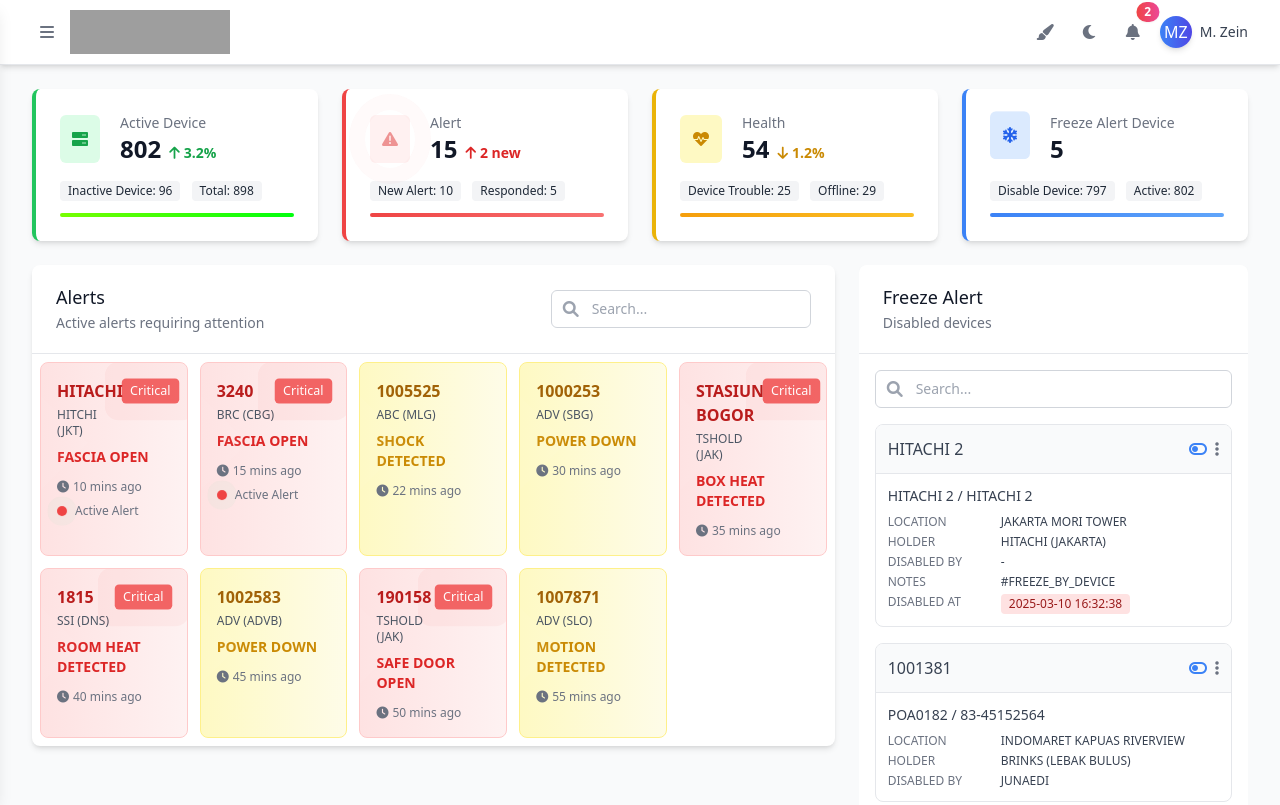
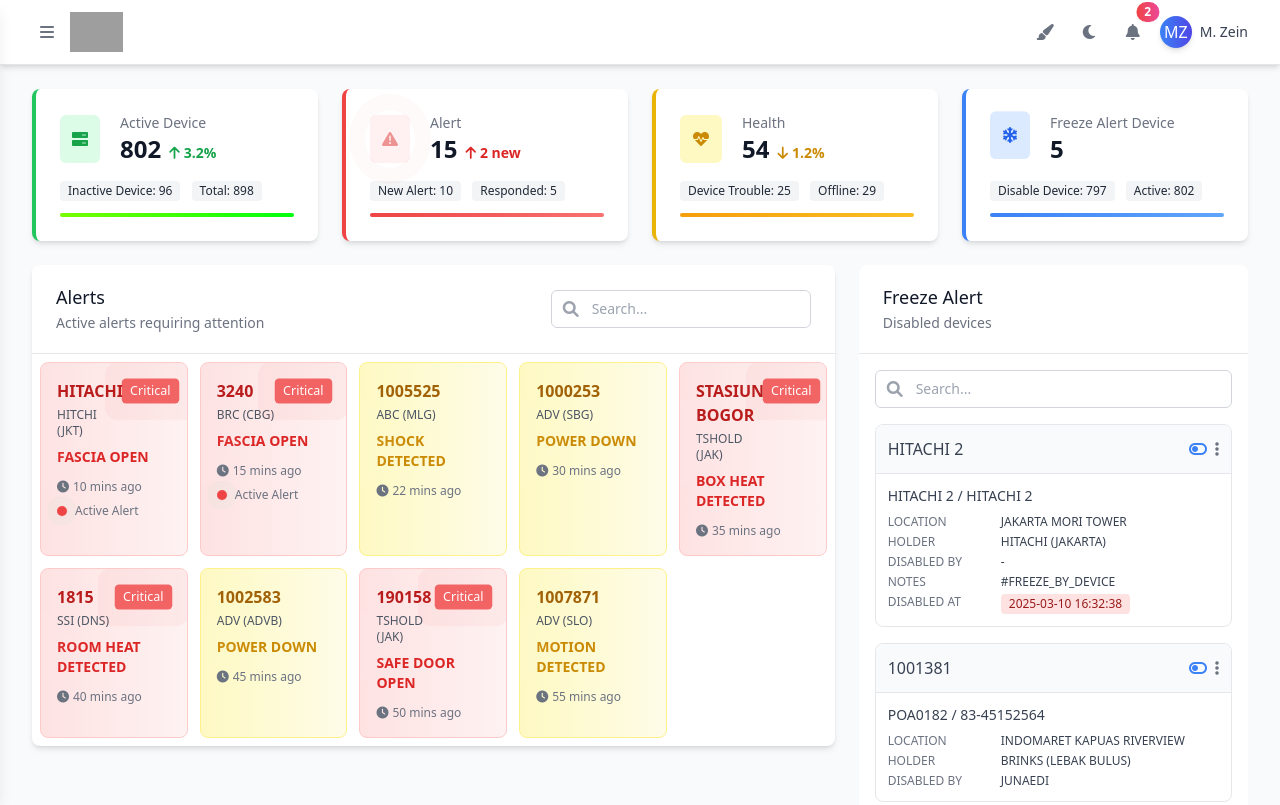
Before and after one commit to myname-abdulmanap/protectqube, a plain HTML site: page index.html in a window 1280 px wide. Shown: the top 805 px of the page. Drawn offline with nearby package versions, Linux system fonts and the light colour scheme; grey boxes are pictures that could not be loaded.

Commit message:
update minor

```diff
--- a/index.html
+++ b/index.html
@@ -392,7 +392,7 @@
               id="modeImage"
               src="https://protectqube.com/wp-content/uploads/2025/01/logo.png"
               alt="Logo"
-              class="h-11 ml-2 w-40"
+              class="h-10 ml-2 w-30"
             />
           </div>
           <div class="flex items-center">
```
